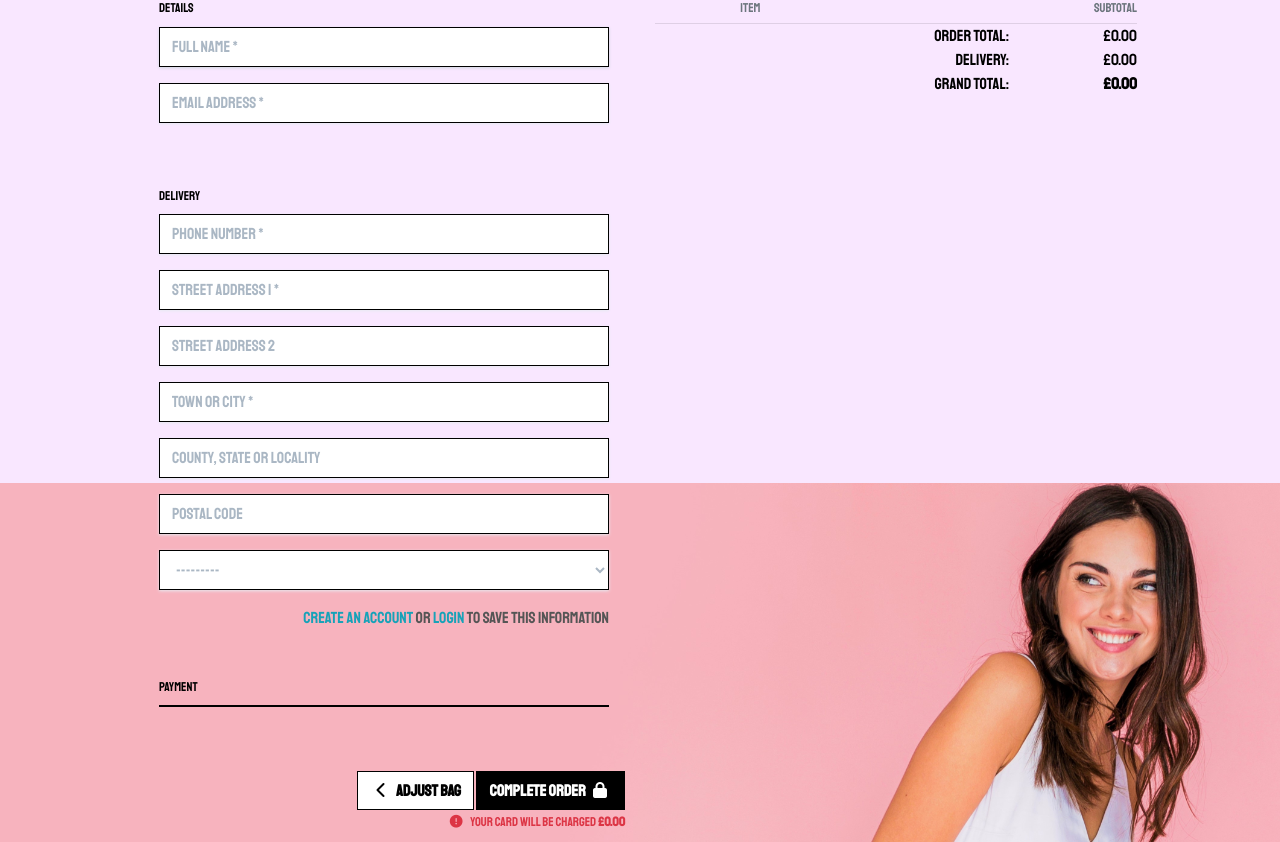
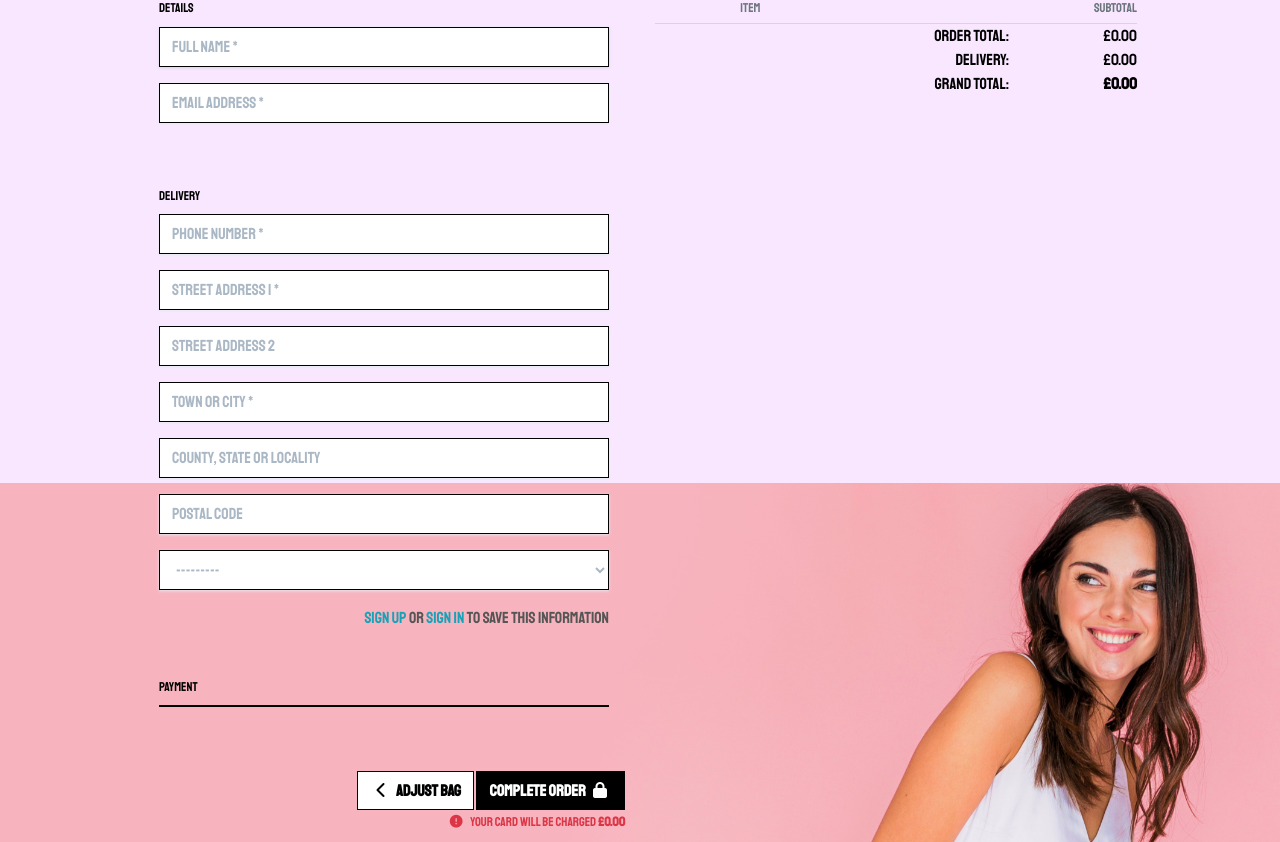
Before and after one commit to Jai-austin95/django-eshop-project, a Django app: template checkout/templates/checkout/checkout.html in a window 1280 px wide. Shown: the part 317-1159 px from the top of the page. Run offline with Django 3.2, Linux system fonts and the light colour scheme; the template is opened without the code that fills it: values that come from a table or form of the project are taken from there, others are empty; some libraries are stand-ins or nearby versions.

Commit message:
edited text links in checkout page

```diff
--- a/checkout/templates/checkout/checkout.html
+++ b/checkout/templates/checkout/checkout.html
@@ -95,8 +95,8 @@
                                 <input class="form-check-input ml-2 mr-0" type="checkbox" id="id-save-info" name="save-info" checked>
 							{% else %}
 								<label class="form-check-label" for="id-save-info">
-                                    <a class="text-info" href="{% url 'account_signup' %}">Create an account</a> or
-                                    <a class="text-info" href="{% url 'account_login' %}">login</a> to save this information
+                                    <a class="text-info" href="{% url 'account_signup' %}">Sign Up</a> or
+                                    <a class="text-info" href="{% url 'account_login' %}">Sign In</a> to save this information
                                 </label>
 							{% endif %}
 						</div>
```
